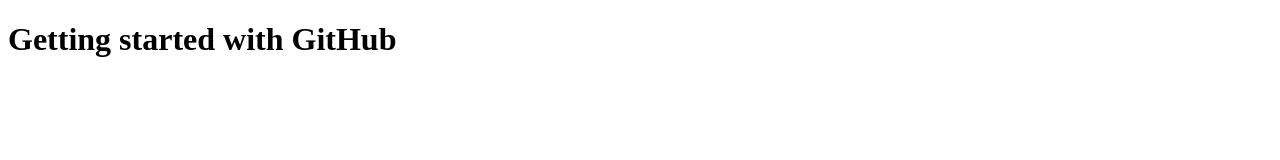
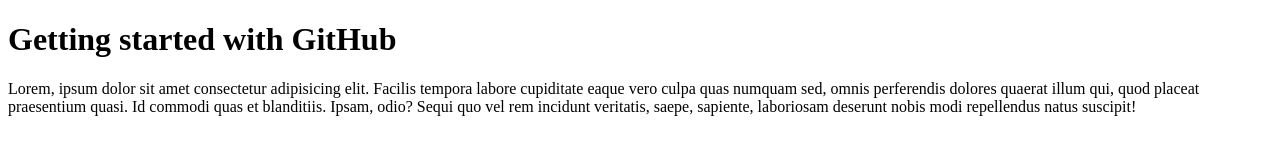
Before and after one commit to CollyneJumah/github-gettingstarted, a plain HTML site: page index.html in a window 1280 px wide. Drawn offline with Linux system fonts and the light colour scheme.

Commit message:
added a paragraph

```diff
--- a/index.html
+++ b/index.html
@@ -8,5 +8,11 @@
 </head>
 <body>
     <h1>Getting started with GitHub</h1>
+    <p>
+        Lorem, ipsum dolor sit amet consectetur adipisicing elit. Facilis tempora labore cupiditate eaque vero culpa quas numquam sed,
+        omnis perferendis dolores quaerat illum qui, quod placeat praesentium quasi. Id commodi quas et blanditiis. Ipsam, odio?
+        Sequi quo vel rem incidunt veritatis, saepe, sapiente, laboriosam deserunt nobis modi repellendus natus suscipit!
+    </p>
+
 </body>
 </html>
```
